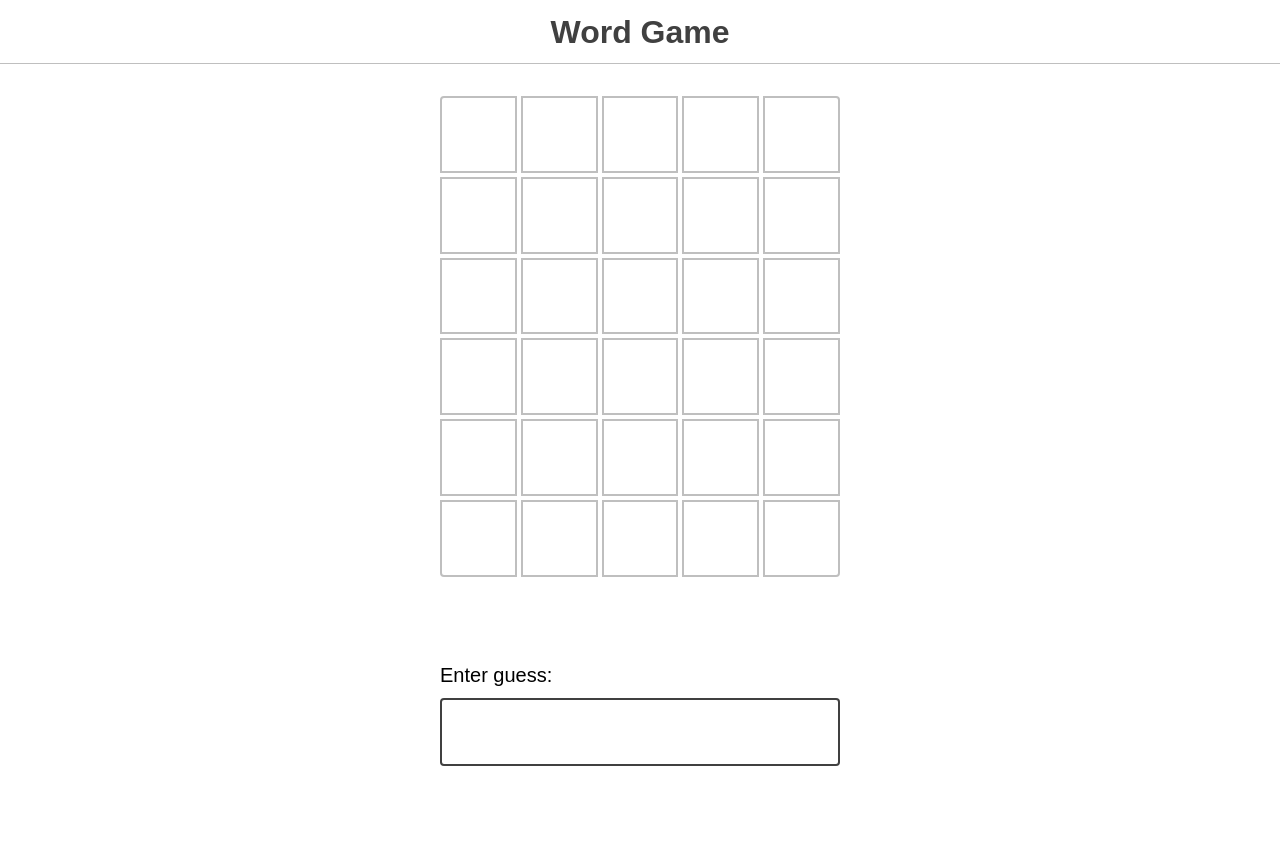
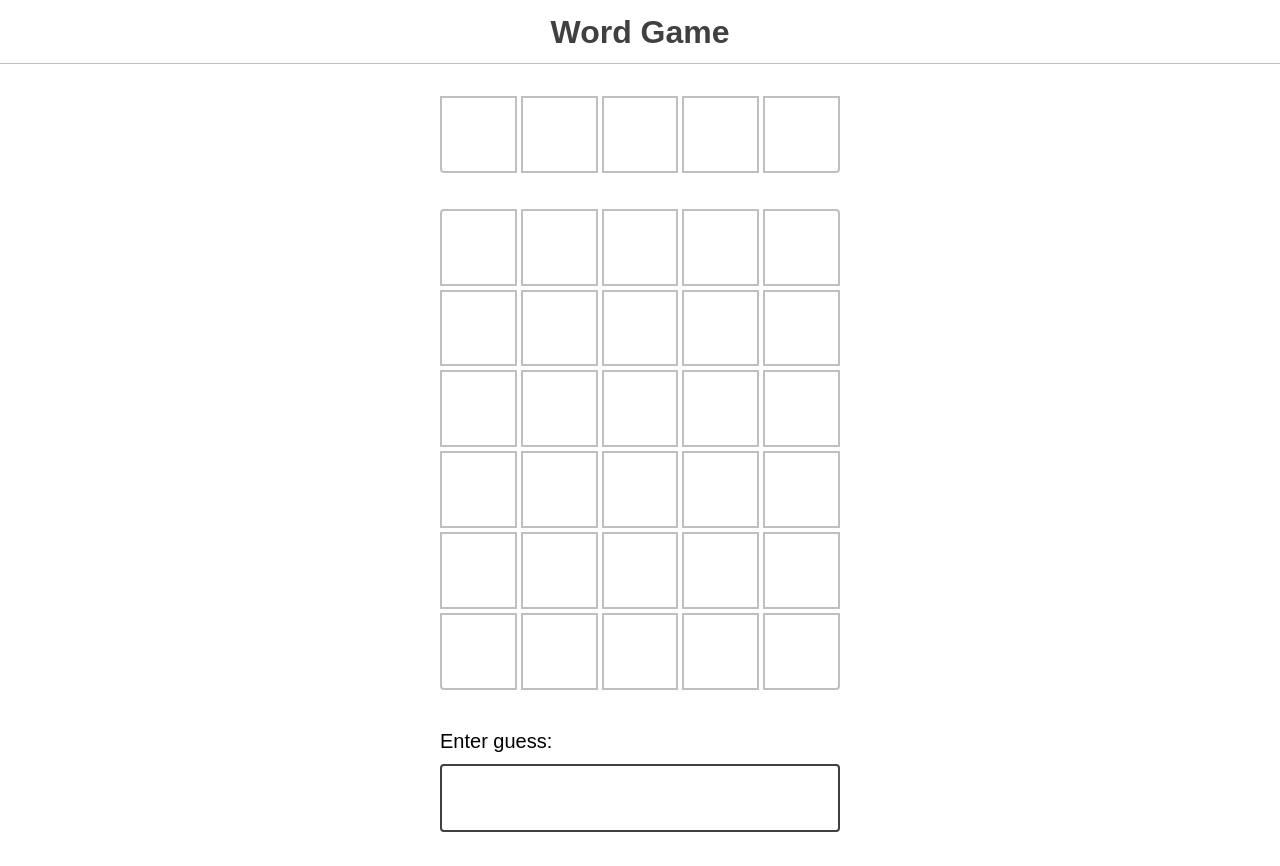
Before and after one commit to joy-of-react/project-wordle, a React (Vite) app: page / in a window 1280 px wide. Before the commit the page ends 800 px from the top, so only its background shows below. Built offline with nearby package versions, Linux system fonts and the light colour scheme.

Commit message:
level guess-result to GuessesList

```diff
--- a/src/components/Guess/Guess.js
+++ b/src/components/Guess/Guess.js
@@ -1,32 +1,33 @@
 import React from "react";
-import { NUM_OF_GUESSES_ALLOWED } from "../../constants";
+
 import { range } from "../../utils";
 
-function Guess({ guesses }) {
-  // const cell = guesses.map((guess) =>
-  //   guess.split("").map((charOfGuess, index) => (
-  //     <span class="cell" key={index}>
-  //       {charOfGuess}
-  //     </span>
-  //   ))
-  // );
+function Guess({ value }) {
 
   return (
-    <div>
-      {range(NUM_OF_GUESSES_ALLOWED).map((rowIndex) => (
-        <p className="guess" key={rowIndex}>
-          {guesses[rowIndex]
-            ? guesses[rowIndex].split("").map((char, index) => (
-                <span className="cell" key={index}>
-                  {char}
-                </span>
-              ))
-            : range(5).map((cellIndex) => (
-                <span className="cell" key={cellIndex}></span>
-              ))}
-        </p>
-      ))}
-    </div>
+    // <div>
+    //   {range(NUM_OF_GUESSES_ALLOWED).map((rowIndex) => (
+    //     <p className="guess" key={rowIndex}>
+    //       {guesses[rowIndex]
+    //         ? guesses[rowIndex].split("").map((char, index) => (
+    //             <span className="cell" key={index}>
+    //               {char}
+    //             </span>
+    //           ))
+    //         : range(5).map((cellIndex) => (
+    //             <span className="cell" key={cellIndex}></span>
+    //           ))}
+    //     </p>
+    //   ))}
+    // </div>
+    <p className="guess">
+      {value ? value.split("").map((char, index) => (
+        <span className="cell" key={index}>{char}</span>
+      )) : range(5).map(cellIndex => (
+        <span className="cell" key={cellIndex}></span>
+      ))
+      }
+    </p>
   );
 }
 
--- a/src/components/GuessesList/GuessesList.js
+++ b/src/components/GuessesList/GuessesList.js
@@ -1,12 +1,13 @@
 import React from "react";
+import Guess from "../Guess/Guess";
+import { range } from "../../utils";
+import { NUM_OF_GUESSES_ALLOWED } from "../../constants";
 
 function GuessesList({ guesses }) {
   return (
     <div className="guess-results">
-      {guesses.map((guess, index) => (
-        <p className="guess" key={index}>
-          {guess}
-        </p>
+      {range(NUM_OF_GUESSES_ALLOWED).map((rowIndex) => (
+        <Guess key={rowIndex} value={guesses[rowIndex]} />
       ))}
     </div>
   );
```
